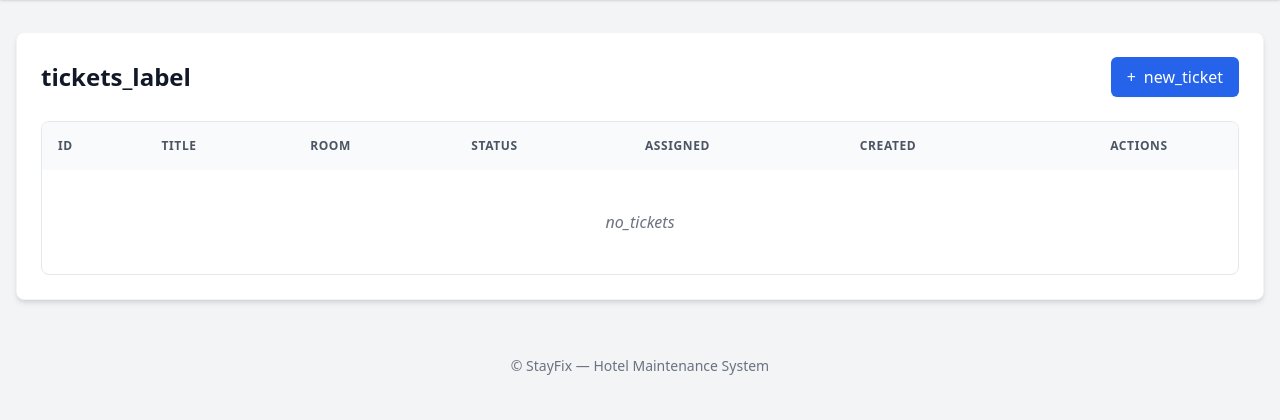
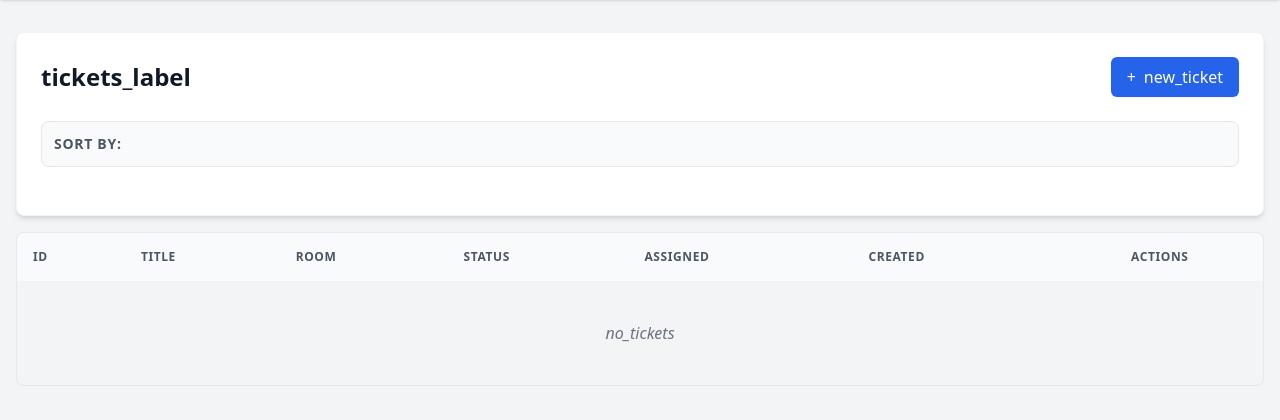
Before and after one commit to HIBARI102/Web_with_Flask, a Flask app: page /tickets/ in a window 1280 px wide. Shown: the part 60-480 px from the top of the page. Run offline with Flask 3, Linux system fonts and the light colour scheme; the visitor is signed in with stand-in values (Sample User, id 1); data that the repository does not hold is empty; some libraries are stand-ins or nearby versions.

Commit message:
Add Sort by in ticket page

```diff
--- a/app/templates/tickets/list.html
+++ b/app/templates/tickets/list.html
@@ -8,6 +8,16 @@
       <span>+</span> {{ t('new_ticket') }}
     </a>
   </div>
+<div class="flex flex-wrap items-center gap-3 mb-6 bg-gray-50 dark:bg-gray-900/50 p-3 rounded-lg border dark:border-gray-700">
+    <span class="text-sm font-semibold text-gray-600 dark:text-gray-400 uppercase tracking-wider">
+      {{ t('sort_by', 'Sort by') }}:
+    </span>
+
+      </a>
+    </div>
+  </div>
+
+
 
   <div class="mt-4 overflow-x-auto rounded-lg border dark:border-gray-700">
     <table class="w-full text-left border-collapse">
```
